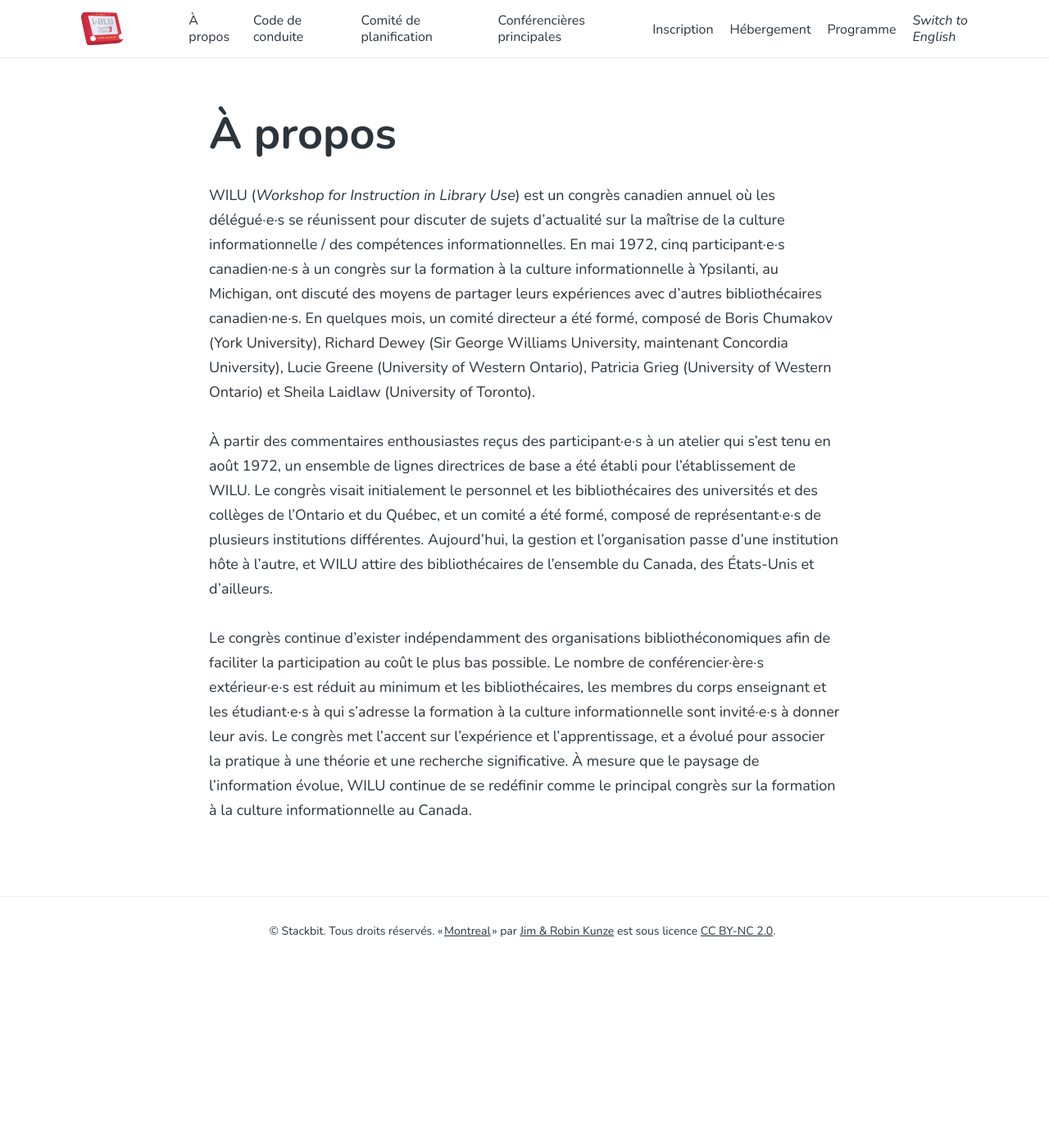
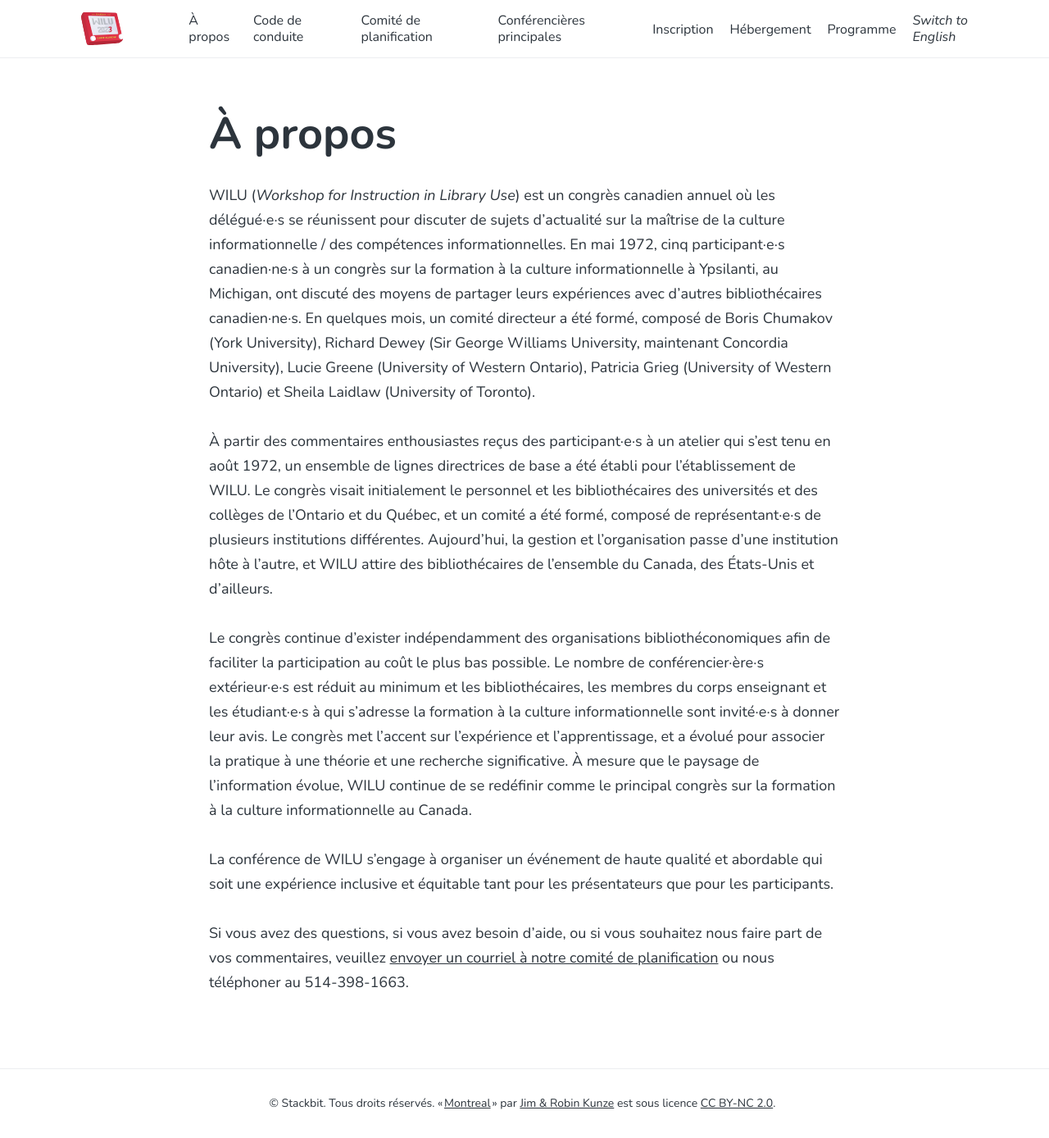
Before and after one commit to wilu-conference/wilu-conference.github.io, a Jekyll site: the page built from fr/a-propos/index.html, in a window 1280 px wide. Shown: the whole page at 82% size. Built offline with Jekyll 4.4.1, drawn with Linux system fonts in a browser that asks for light colours; before the commit the page ends 1178 px from its top, so only the background shows below that.

Commit message:
Add accessibility information

```diff
--- a/en/about/index.html
+++ b/en/about/index.html
@@ -9,3 +9,5 @@ weight: 1
 <p>The Workshop for Instruction in Library Use is an annual Canadian conference where delegates meet to discuss timely topics on information literacy. In May 1972, five Canadian participants at a conference on library instruction in Ypsilanti, Michigan, discussed ways to share their experiences with other Canadian librarians. Within a few months, a steering committee was formed consisting of Boris Chumakov (York University), Richard Dewey (Sir George Williams University, now Concordia University), Lucie Greene (University of Western Ontario), Patricia Grieg (University of Western Ontario), and Sheila Laidlaw (University of Toronto).</p>
 <p>Based on enthusiastic comments received from participants at a workshop that occurred in August 1972, a basic set of guidelines was established for the formation of WILU. The conference initially targeted staff and librarians from universities and colleges in Ontario and Quebec, and a committee was formed consisting of representation from several different institutions. Today, oversight passes from one hosting institution to the next, and WILU attracts librarians from across Canada, the US, and beyond.</p>
 <p>The workshop continues to exist independently from library organizations in order to facilitate grassroots participation at the lowest possible cost, and registration fees are set as low as possible. Outside speakers are kept to a minimum, and input is sought from librarians, faculty members, and students for whom library instruction is designed. The workshop emphasizes experience and learning, and has evolved to blend practice with meaningful theory and research. As the information landscape evolves, WILU continues to redefine itself as Canada’s premier information literacy conference.</p>
+<p>The WILU conference is committed to hosting a high-quality and affordable event that is an inclusive and equitable experience for both presenters and attendees.</p>
+<p>If you have questions, require assistance, or would like to share feedback, please <a href="mailto:2023wilu@gmail.com">email our planning committee</a> or phone us at 514-398-1663.</p>
--- a/en/code-of-conduct/index.html
+++ b/en/code-of-conduct/index.html
@@ -7,6 +7,7 @@ weight: 2
 ---
 
 <p>The WILU Planning Team is dedicated to providing a positive event experience for all participants, and expects host institutions, volunteers, attendees, and speakers to show respect and courtesy toward one another at all conference events. We value ideas, thoughts, and expression, and we appreciate new pedagogy when delivering workshops and sessions. Discriminatory language and imagery are not appropriate for any WILU event venue, keynotes, workshops, or sessions.</p>
+<p>WILU is a fragrance-free zone. Please respect the health and sensitivities of others and refrain from wearing perfume, aftershave, scented hair products, etc.</p>
 <h2>Conduct During the Conference</h2>
 <p>The WILU Planning Team does not tolerate harassment in any form. Harassment is understood as any behaviour that threatens another person or group, or produces an unsafe environment. It includes (but is not limited to) offensive verbal comments or non-verbal expressions related to gender, gender identity, gender expression, sexual orientation, disability, physical appearance, body size, race, age, religious beliefs, sexual or discriminatory images in public spaces (including online), deliberate intimidation, stalking, following, harassing photography or recording, sustained disruption of talks or other events, inappropriate physical contact, and unwelcome sexual attention.</p>
 <p>Please remember that harassment is subjectively experienced, and that it is not the intention behind the action that matters but the impact of the action.</p>
@@ -14,4 +15,5 @@ weight: 2
 <p>In the unfortunate event that WILU 2023 participants witness any racist, sexist, ableist or other discriminatory behaviour, we ask that they consider their role as bystanders and feel empowered to respond in a way that positively influences the outcome. If at any time a participant feels that they have been harassed or that this code of conduct has been breached, it is important that the participant report the incident to a member of the WILU Planning Team.</p>
 <h2>Mindful Social Media</h2>
 <p>The WILU Planning Team asks that all participants be mindful of their social media use while at WILU 2023. If you are planning on taking photos, screen captures, or videos while at WILU 2023, please ask permission of attendees and session presenters before posting or tagging photos that may be identifying or contain potentially sensitive information.</p>
+<p>We are committed to providing a barrier-free event. If you have any accessibility needs, questions, require assistance, or would like to share feedback, please <a href="mailto:2023wilu@gmail.com">email our planning committee</a> or phone us at 514-398-1663.</p>
 <p><em>Adapted from the WILU 2020/1 Code of Conduct, the <a href="https://www.crkn-rcdr.ca/en/conference/crkn-virtual-conference/code-conduct">CRKN Conference Code of Conduct</a>, the <a href="http://www.olasuperconference.ca/about/code-of-conduct/">Ontario Library Association Code of Conduct for OLA Events</a>, <a href="https://www.casa-acae.com/code_of_conduct">the Canadian Alliance of Student Associations’ Code of Conduct</a> and the <a href="http://site.uit.no/muninconf/?page_id=1358">Munin Conference on Scholarly Publishing Policy on Sexual Harassment</a>.</em></p>
--- a/fr/a-propos/index.html
+++ b/fr/a-propos/index.html
@@ -9,3 +9,5 @@ weight: 1
 <p>WILU (<em>Workshop for Instruction in Library Use</em>) est un congrès canadien annuel où les délégué·e·s se réunissent pour discuter de sujets d’actualité sur la maîtrise de la culture informationnelle / des compétences informationnelles. En mai 1972, cinq participant·e·s canadien·ne·s à un congrès sur la formation à la culture informationnelle à Ypsilanti, au Michigan, ont discuté des moyens de partager leurs expériences avec d’autres bibliothécaires canadien·ne·s. En quelques mois, un comité directeur a été formé, composé de Boris Chumakov (York University), Richard Dewey (Sir George Williams University, maintenant Concordia University), Lucie Greene (University of Western Ontario), Patricia Grieg (University of Western Ontario) et Sheila Laidlaw (University of Toronto).</p>
 <p>À partir des commentaires enthousiastes reçus des participant·e·s à un atelier qui s’est tenu en août 1972, un ensemble de lignes directrices de base a été établi pour l’établissement de WILU. Le congrès visait initialement le personnel et les bibliothécaires des universités et des collèges de l’Ontario et du Québec, et un comité a été formé, composé de représentant·e·s de plusieurs institutions différentes. Aujourd’hui, la gestion et l’organisation passe d’une institution hôte à l’autre, et WILU attire des bibliothécaires de l’ensemble du Canada, des États-Unis et d’ailleurs.</p>
 <p>Le congrès continue d’exister indépendamment des organisations bibliothéconomiques afin de faciliter la participation au coût le plus bas possible. Le nombre de conférencier·ère·s extérieur·e·s est réduit au minimum et les bibliothécaires, les membres du corps enseignant et les étudiant·e·s à qui s’adresse la formation à la culture informationnelle sont invité·e·s à donner leur avis. Le congrès met l’accent sur l’expérience et l’apprentissage, et a évolué pour associer la pratique à une théorie et une recherche significative. À mesure que le paysage de l’information évolue, WILU continue de se redéfinir comme le principal congrès sur la formation à la culture informationnelle au Canada.</p>
+<p>La conférence de WILU s’engage à organiser un événement de haute qualité et abordable qui soit une expérience inclusive et équitable tant pour les présentateurs que pour les participants.</p>
+<p>Si vous avez des questions, si vous avez besoin d’aide, ou si vous souhaitez nous faire part de vos commentaires, veuillez <a href="mailto:2023wilu@gmail.com">envoyer un courriel à notre comité de planification</a> ou nous téléphoner au 514-398-1663.</p>
--- a/fr/code-de-conduite/index.html
+++ b/fr/code-de-conduite/index.html
@@ -7,12 +7,13 @@ weight: 2
 ---
 
 <p>L’équipe de planification de WILU s’engage à offrir une expérience positive à tou·te·s les participant·e·s et attend des institutions hôtes, des bénévoles, des participant·e·s et des intervenant·e·s qu’ils et elles fassent preuve de respect et de courtoisie les un·e·s envers les autres lors de tous les événements du congrès. Nous apprécions les idées, les pensées et l’expression, et nous apprécions les nouvelles pédagogies lors des ateliers et des sessions. Le langage, les gestes et les images discriminatoires ne sont pas tolérés dans le cadre des événements de WILU 2023, des discours d’ouverture, des ateliers ou des sessions.</p>
+<p>WILU est une zone sans parfum. Veuillez respecter la santé et les sensibilités des autres et vous abstenir de porter du parfum, de l’après-rasage, des produits pour les cheveux parfumés, etc.</p>
 <h2>Conduite pendant le congrès</h2>
-
 <p>L’équipe de planification de WILU ne tolère aucune forme de harcèlement, d’intimidation ou de discrimination. Par harcèlement, on entend tout comportement qui menace une autre personne ou un groupe, ou qui crée un environnement hostile. Cela inclut (mais ne se limite pas à) des expressions non verbales ou des commentaires verbaux offensants liés au genre, à l’identité et l’expression de genre, à l’orientation sexuelle, aux handicaps, à l’apparence physique, à la taille, à la race, à l’âge, aux croyances religieuses, aux images sexuelles ou discriminatoires dans les espaces publics (y compris en ligne), au fait d’intimider, de traquer ou de suivre une personne délibérément, à la photographie ou à l’enregistrement harcelant, à la perturbation soutenue des conférences ou autres événements, au contact physique inapproprié et à l’attention sexuelle importune.</p>
 <p>N’oubliez pas que le harcèlement est une expérience subjective et que ce n’est pas l’intention derrière l’action qui compte, mais l’impact de l’action.</p>
 <h2>Intervention des témoins</h2>
 <p>Dans l’éventualité malheureuse où des participant·e·s de WILU 2023 seraient témoins d’un comportement raciste, sexiste ou discriminatoire, nous leur demandons de considérer leur rôle de spectateur·trice·s et de se sentir à l’aise à réagir de manière à influencer positivement le résultat. Si, à tout moment, un·e participant·e a le sentiment d’avoir subit du harcèlement ou que ce code de conduite a été enfreint, il est important qu’il ou elle signale l’incident à un ou une membre de l’équipe de planification de WILU.</p>
 <h2>Médias sociaux attentifs</h2>
 <p>L’équipe de planification de WILU demande à l’ensemble des participants de faire attention à l’utilisation qu’ils et elles font des médias sociaux pendant WILU 2023. Si vous prévoyez prendre des photos, des captures d’écran ou des vidéos pendant le congrès, veuillez obtenir la permission des participant·e·s et des conférencier·ère·s avant de publier ou de marquer des photos qui pourraient permettre d’identifier des personnes ou contenir de l’information potentiellement sensible.</p>
+<p>Nous nous engageons à offrir un événement sans barrières. Si vous avez des besoins en matière d’accessibilité, si vous avez des questions, si vous avez besoin de soutien, ou si vous souhaitez nous faire part de vos commentaires, veuillez <a href="mailto:2023wilu@gmail.com">envoyer un courriel à notre comité de planification</a> ou nous téléphoner au 514-398-1663.</p>
 <p><em>Adapté du code de conduite WILU 2020/1, du <a href="https://www.crkn-rcdr.ca/en/conference/crkn-virtual-conference/code-conduct">code de conduite du congrès du RCDR</a>, du <a href="http://www.olasuperconference.ca/about/code-of-conduct/">code de conduite de l’Ontario Library Association pour les événements de l’OLA</a>, du <a href="https://www.casa-acae.com/code_of_conduct">code de conduite de l’Alliance canadienne des associations étudiantes</a> et de la <a href="http://site.uit.no/muninconf/?page_id=1358">politique sur le harcèlement sexuel du Congrès Munin sur l’édition savante</a>.</em></p>
```
